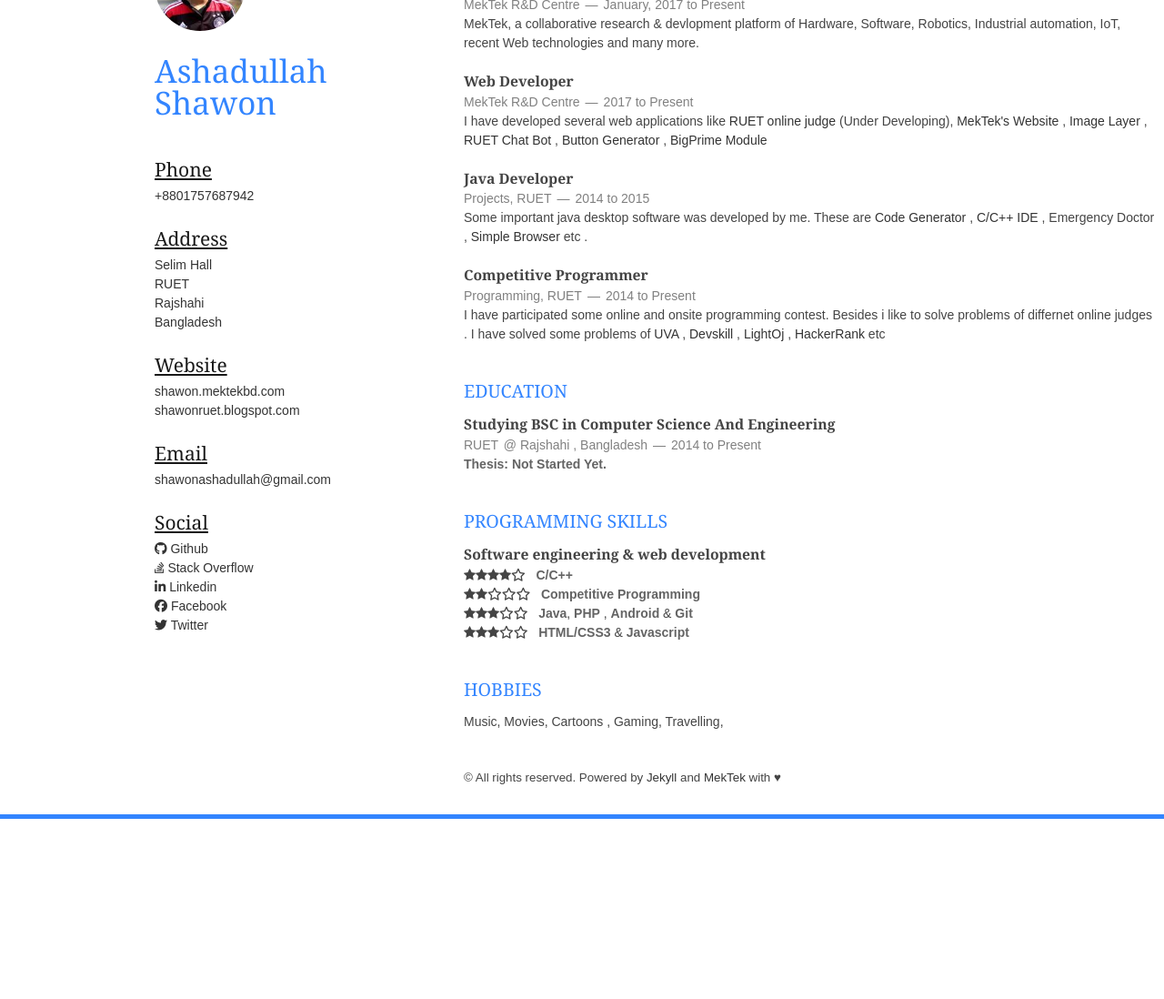
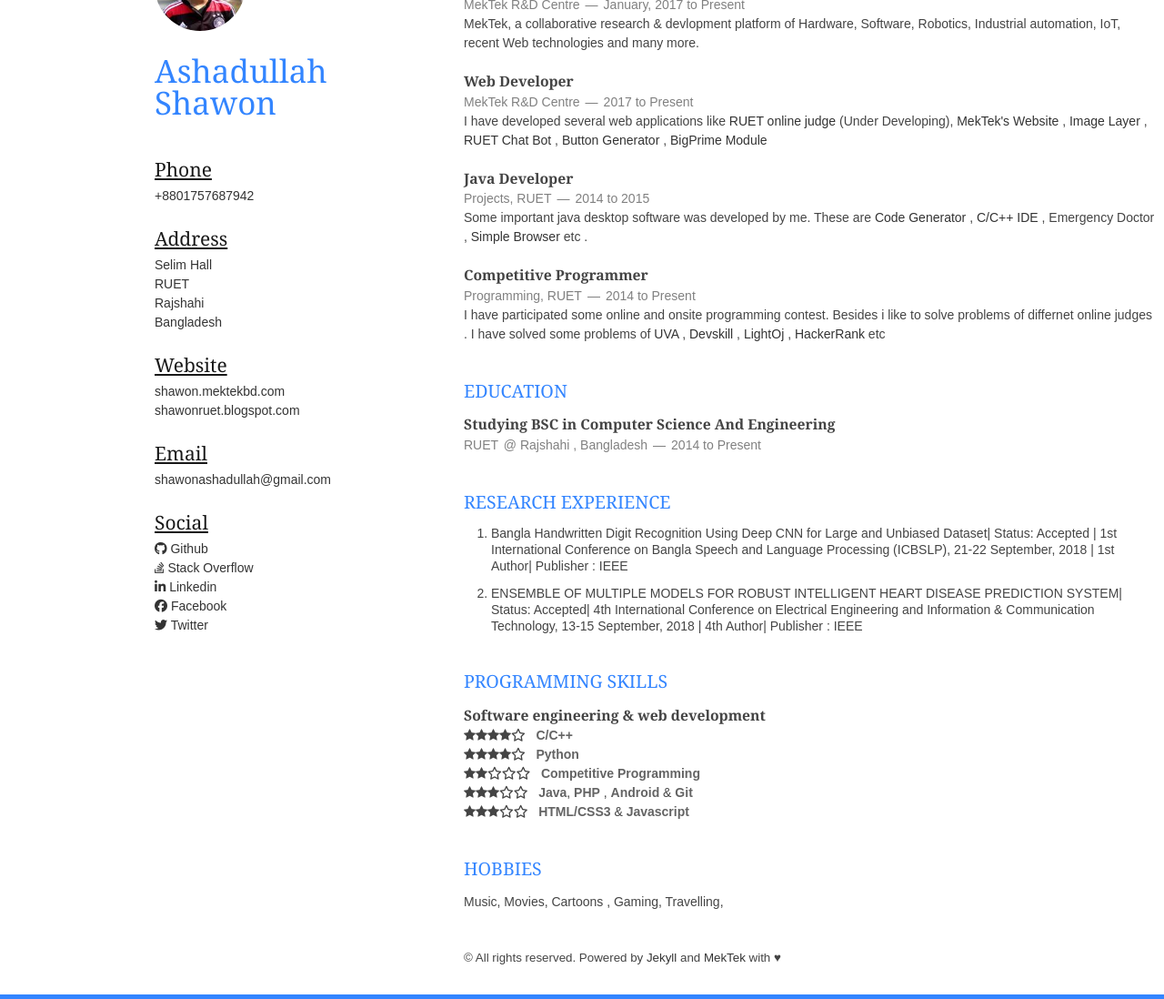
Before and after one commit to MekTekBD/shawon, a Jekyll site: the page built from resume.html, in a window 1280 px wide, cut to the strip 153-1251 px from the top of the page. Shown: the whole strip at 91% size. Built offline with Jekyll 4.4.1, drawn with Linux system fonts in a browser that asks for light colours; nearby versions of some CDN libraries; library files that are not in the unit come from our copies; before the commit the page ends 1053 px from its top, so only the background shows below that.

Commit message:
Update resume.html

```diff
--- a/resume.html
+++ b/resume.html
@@ -148,12 +148,26 @@
             <span><address>Rajshahi , Bangladesh</address><time>2014 to Present</time></span>
         </header>
         <p>
-            <em>Thesis: Not Started Yet.</em>
+
         </p>
     </article>
 
 </section>
+<section class="thirteen columns">
+    <h1>Research Experience</h1>
+    <article>
+        <header>
+            <ol>
+                <li>Bangla Handwritten Digit Recognition Using Deep CNN for Large and Unbiased Dataset| Status: Accepted | 1st International Conference on Bangla Speech and Language Processing (ICBSLP), 21-22 September, 2018 | 1st Author| Publisher : IEEE</li>
+                <li>ENSEMBLE OF MULTIPLE MODELS FOR ROBUST INTELLIGENT HEART DISEASE PREDICTION SYSTEM| Status: Accepted| 4th International Conference on Electrical Engineering and Information & Communication Technology, 13-15 September, 2018 | 4th Author| Publisher : IEEE</li>
+            </ol>
 
+
+        </header>
+
+    </article>
+
+</section>
 
 <section class="thirteen columns">
     <h1>Programming Skills</h1>
@@ -164,6 +178,10 @@
         <p>
             <i class="fa fa-star"></i><i class="fa fa-star"></i><i class="fa fa-star"></i><i class="fa fa-star"></i><i class="fa fa-star-o"></i>
             &nbsp;&nbsp;<em>C/C++</em>
+        <p>
+        <p>
+            <i class="fa fa-star"></i><i class="fa fa-star"></i><i class="fa fa-star"></i><i class="fa fa-star"></i><i class="fa fa-star-o"></i>
+            &nbsp;&nbsp;<em>Python</em>
         <p>
         <p>
             <i class="fa fa-star"></i><i class="fa fa-star"></i><i class="fa fa-star-o"></i><i class="fa fa-star-o"></i><i class="fa fa-star-o"></i>
```
